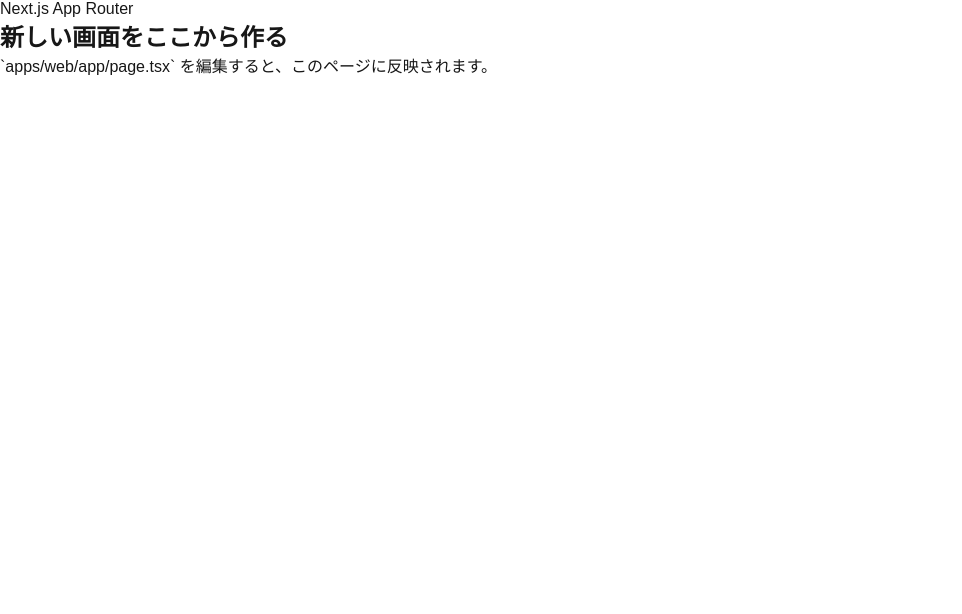
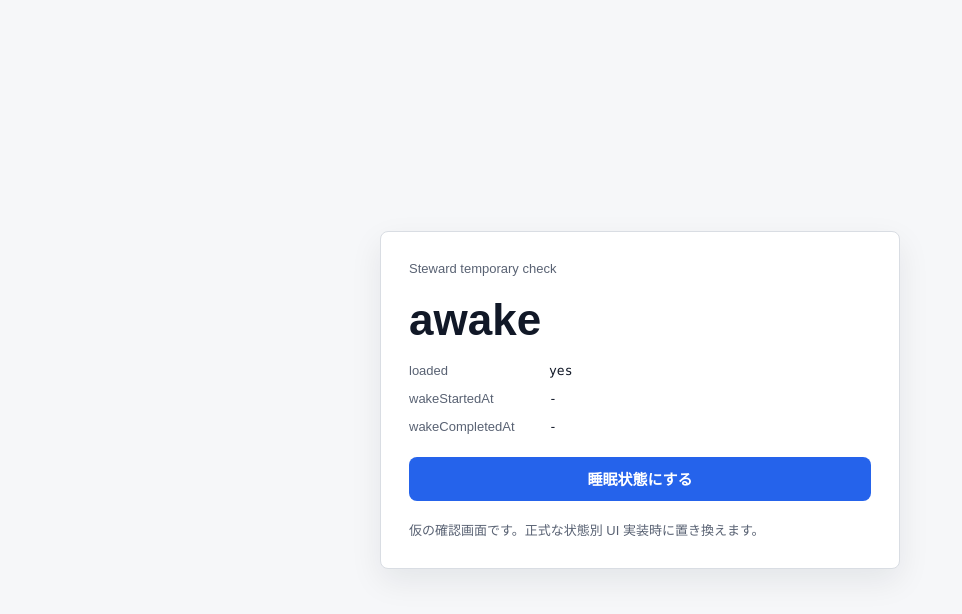
Before and after one commit to miyatarutyyy/SEBASTIAN, a Next.js app in the folder apps/web/: page / in a window 1280 px wide. Shown: the top 614 px of the page, without its empty margins (0-962 px from the left). Built offline with nearby package versions, Linux system fonts and the light colour scheme.

Commit message:
feat: add temporary steward check screen

```diff
--- a/apps/web/app/page.tsx
+++ b/apps/web/app/page.tsx
@@ -1,13 +1,132 @@
+"use client";
+
+import { useSteward } from "../features/steward/useSteward";
+
+const NEXT_ACTION_LABEL = {
+  awake: "睡眠状態にする",
+  sleeping: "目覚めた",
+  waking: "起床完了",
+} as const;
+
+const STATE_LABEL = {
+  awake: "awake",
+  sleeping: "sleeping",
+  waking: "waking",
+} as const;
+
 export default function Home() {
+  const steward = useSteward();
+
+  const handleNext = () => {
+    if (steward.lifeState === "awake") {
+      steward.resetToSleeping();
+      return;
+    }
+
+    if (steward.lifeState === "sleeping") {
+      steward.startWaking();
+      return;
+    }
+
+    steward.completeWaking();
+  };
+
   return (
-    <main>
-      <section>
-        <p>Next.js App Router</p>
-        <h1>新しい画面をここから作る</h1>
-        <p>
-          `apps/web/app/page.tsx` を編集すると、このページに反映されます。
+    <main style={styles.main}>
+      <section style={styles.panel} aria-label="Steward temporary check">
+        <p style={styles.caption}>Steward temporary check</p>
+        <h1 style={styles.title}>{STATE_LABEL[steward.lifeState]}</h1>
+        <dl style={styles.details}>
+          <div style={styles.detailRow}>
+            <dt style={styles.detailTerm}>loaded</dt>
+            <dd style={styles.detailValue}>{steward.isLoaded ? "yes" : "no"}</dd>
+          </div>
+          <div style={styles.detailRow}>
+            <dt style={styles.detailTerm}>wakeStartedAt</dt>
+            <dd style={styles.detailValue}>{steward.wakeStartedAt ?? "-"}</dd>
+          </div>
+          <div style={styles.detailRow}>
+            <dt style={styles.detailTerm}>wakeCompletedAt</dt>
+            <dd style={styles.detailValue}>{steward.wakeCompletedAt ?? "-"}</dd>
+          </div>
+        </dl>
+        <button type="button" style={styles.button} onClick={handleNext}>
+          {NEXT_ACTION_LABEL[steward.lifeState]}
+        </button>
+        <p style={styles.note}>
+          仮の確認画面です。正式な状態別 UI 実装時に置き換えます。
         </p>
       </section>
     </main>
   );
 }
+
+const styles = {
+  main: {
+    minHeight: "100vh",
+    display: "grid",
+    placeItems: "center",
+    padding: "24px",
+    background: "#f6f7f9",
+  },
+  panel: {
+    width: "min(100%, 520px)",
+    display: "grid",
+    gap: "20px",
+    padding: "28px",
+    border: "1px solid #d9dde3",
+    borderRadius: "8px",
+    background: "#ffffff",
+    boxShadow: "0 12px 32px rgba(15, 23, 42, 0.08)",
+  },
+  caption: {
+    color: "#596273",
+    fontSize: "13px",
+    lineHeight: 1.4,
+  },
+  title: {
+    color: "#111827",
+    fontSize: "44px",
+    lineHeight: 1,
+    letterSpacing: 0,
+  },
+  details: {
+    display: "grid",
+    gap: "10px",
+  },
+  detailRow: {
+    display: "grid",
+    gridTemplateColumns: "128px minmax(0, 1fr)",
+    gap: "12px",
+    alignItems: "baseline",
+  },
+  detailTerm: {
+    color: "#596273",
+    fontSize: "13px",
+    lineHeight: 1.4,
+  },
+  detailValue: {
+    minWidth: 0,
+    overflowWrap: "anywhere",
+    color: "#111827",
+    fontFamily: "ui-monospace, SFMono-Regular, Menlo, Monaco, Consolas, monospace",
+    fontSize: "13px",
+    lineHeight: 1.4,
+  },
+  button: {
+    minHeight: "44px",
+    border: 0,
+    borderRadius: "8px",
+    padding: "0 18px",
+    color: "#ffffff",
+    background: "#2563eb",
+    fontSize: "15px",
+    fontWeight: 700,
+    cursor: "pointer",
+  },
+  note: {
+    color: "#596273",
+    fontSize: "13px",
+    lineHeight: 1.5,
+  },
+} satisfies Record<string, React.CSSProperties>;
```
